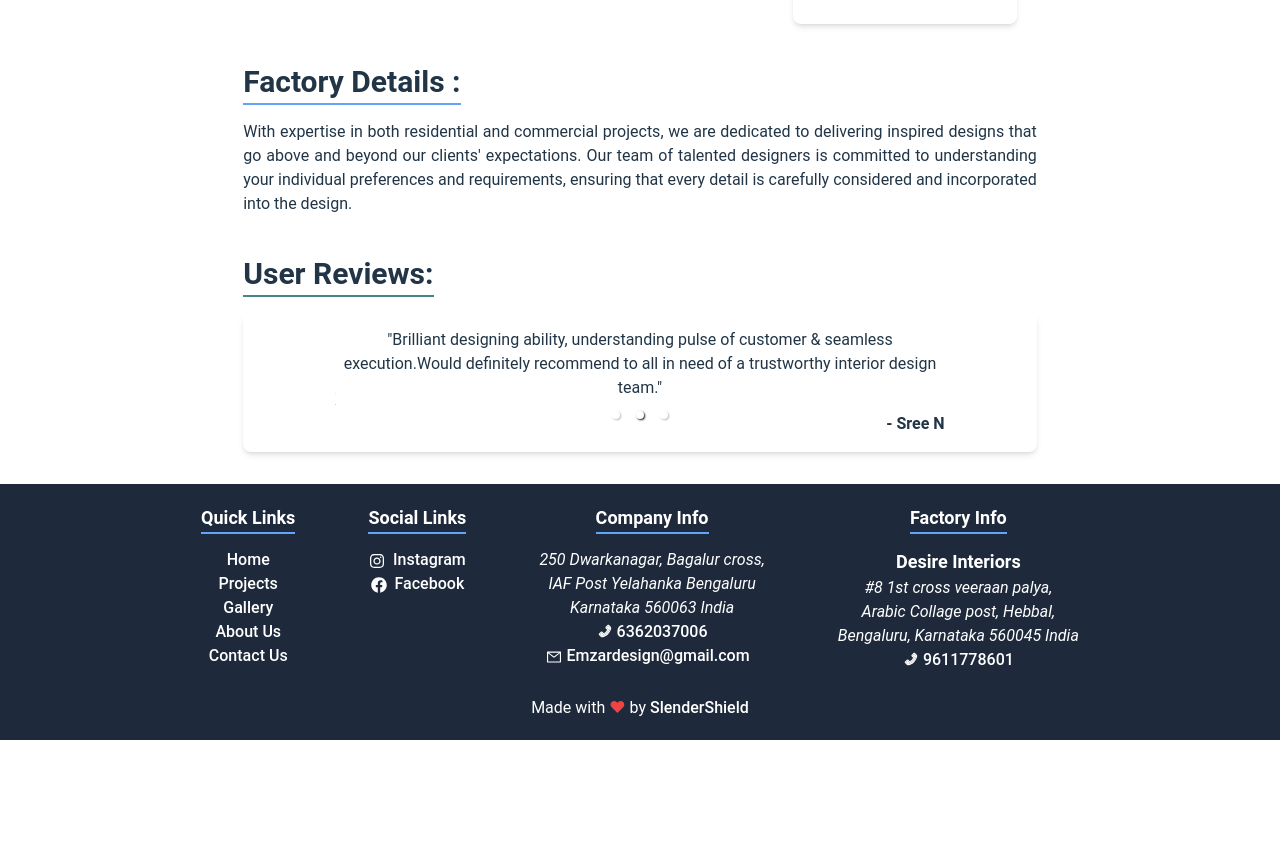
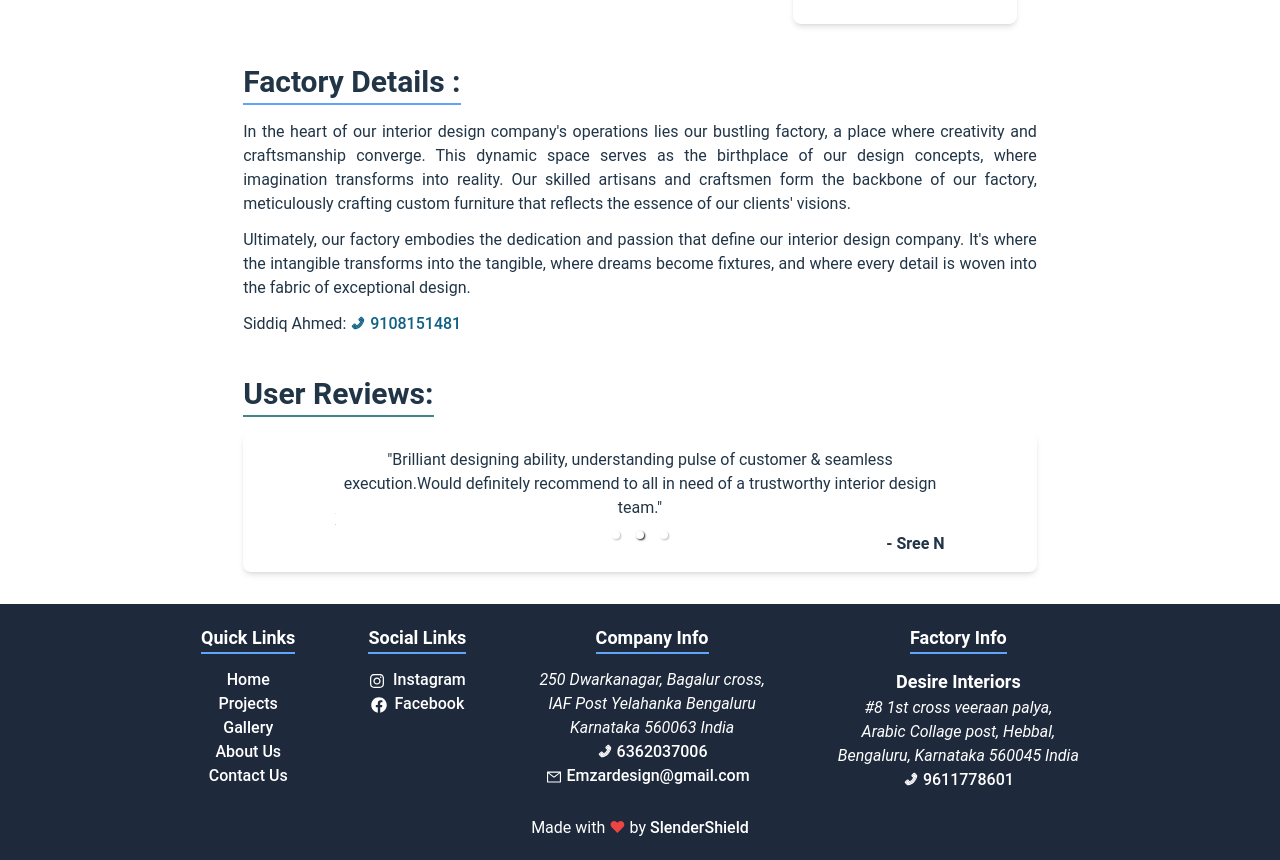
Before and after one commit to SlenderShield/EmzarDesign, a React (Vite) app: page /about-us in a window 1280 px wide. Shown: the part 920-1780 px from the top of the page. Before the commit the page ends 1660 px from the top, so only its background shows below. Built offline with nearby package versions, Linux system fonts and the light colour scheme.

Commit message:
add factory details

```diff
--- a/src/pages/about.jsx
+++ b/src/pages/about.jsx
@@ -2,6 +2,7 @@ import React from "react";
 import Head from "../components/Head";
 import images from "../images";
 import { Carousel } from "react-responsive-carousel";
+import { AiTwotonePhone } from "react-icons/ai";
 
 const AboutUsPage = () => {
   return (
@@ -66,13 +67,27 @@ const AboutUsPage = () => {
             Factory Details :
           </span>
         </h2>
-        <p className=" text-justify mb-3">
-          With expertise in both residential and commercial projects, we are
-          dedicated to delivering inspired designs that go above and beyond our
-          clients' expectations. Our team of talented designers is committed to
-          understanding your individual preferences and requirements, ensuring
-          that every detail is carefully considered and incorporated into the
-          design.
+
+        <p className="text-justify mb-3">
+          In the heart of our interior design company's operations lies our
+          bustling factory, a place where creativity and craftsmanship converge.
+          This dynamic space serves as the birthplace of our design concepts,
+          where imagination transforms into reality. Our skilled artisans and
+          craftsmen form the backbone of our factory, meticulously crafting
+          custom furniture that reflects the essence of our clients' visions.
+        </p>
+        <p className="text-justify mb-3">
+          Ultimately, our factory embodies the dedication and passion that
+          define our interior design company. It's where the intangible
+          transforms into the tangible, where dreams become fixtures, and where
+          every detail is woven into the fabric of exceptional design.
+        </p>
+        <p className="">
+          Siddiq Ahmed:{" "}
+          <a href="tel:6362037006">
+            <AiTwotonePhone className="inline-block mb-1 mr-1" />
+            9108151481
+          </a>
         </p>
       </div>
       <div className="mx-auto w-4/5 md:w-5/6 xl:w-4/5 mt-10">
```
